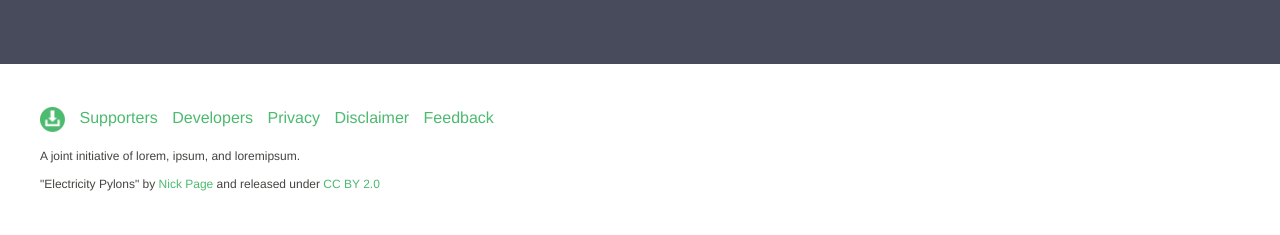
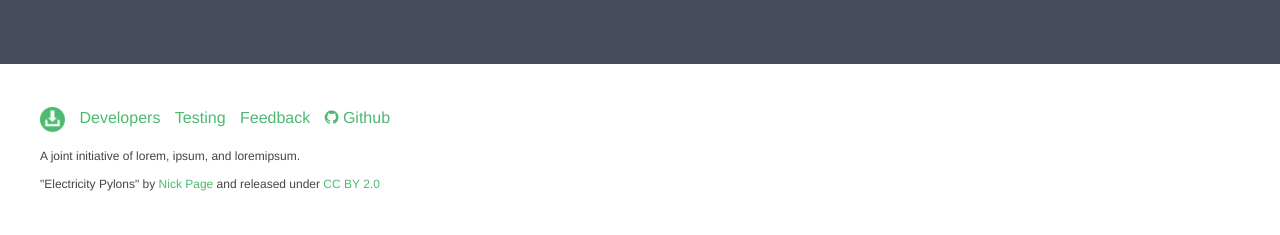
Before and after one commit to green-button/green-button.github.io, a Jekyll site: the page built from index.html, in a window 1280 px wide. Shown: the part 1935-2170 px from the top of the page. Built offline with Jekyll 4.4.1, drawn with Linux system fonts in a browser that asks for light colours.

Commit message:
github link

```diff
--- a/_layouts/default.html
+++ b/_layouts/default.html
@@ -26,12 +26,11 @@
         <div class="row">
           <nav class="footer-nav">
             <ul>
-              <li><a href="/"><img class="logo" src="{{ site.baseurl }}/assets/logo.png" alt="Green Button Home"></a></li>
-              <li><a href="#">Supporters</a></li>
-              <li><a href="#">Developers</a></li>
-              <li><a href="#">Privacy</a></li>
-              <li><a href="#">Disclaimer</a></li>
-              <li><a href="#">Feedback</a></li>
+              <li><a href="{{ site.baseurl }}/"><img class="logo" src="{{ site.baseurl }}/assets/logo.png" alt="Green Button Home"></a></li>
+              <li><a href="{{ site.baseurl }}/developers">Developers</a></li>
+              <li><a href="{{ site.baseurl }}/testing">Testing</a></li>
+              <li><a href="mailto:info@greenbuttondata.org">Feedback</a></li>
+              <li><a href="https://github.com/green-button" target="_blank"><i class="fa fa-github"></i> Github</a></li>
             </ul>
           </nav>
         </div>
```
